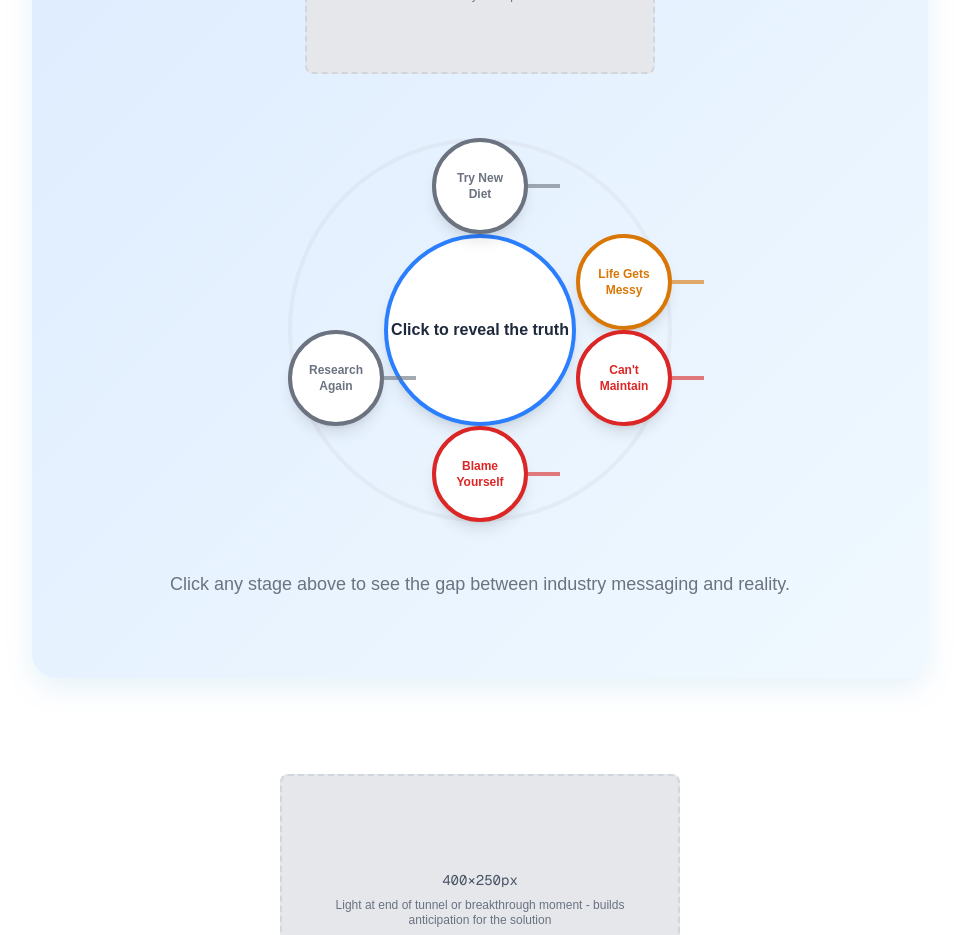
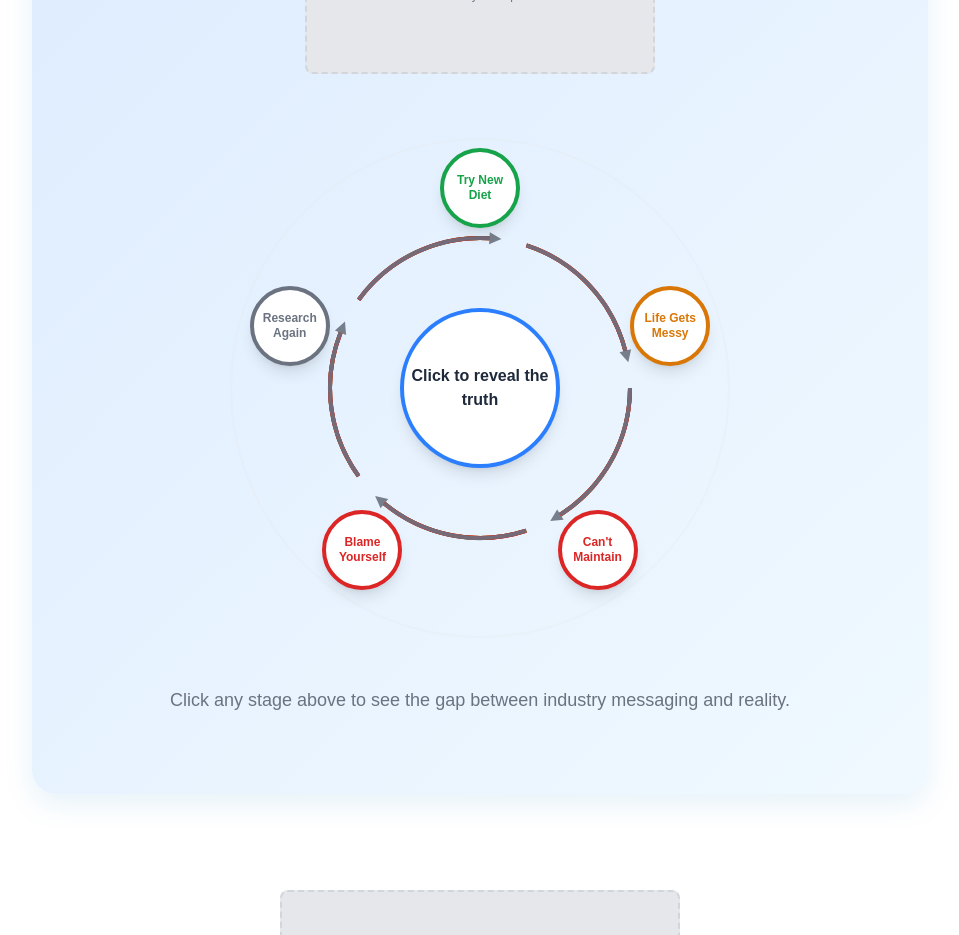
Before and after one commit to ljonespwc/pn-transform-landing, a Next.js app: page /chapter-2 in a window 1280 px wide. Shown: the part 7820-8755 px from the top of the page, without its empty margins (160-1119 px from the left). Built offline with nearby package versions, Linux system fonts and the light colour scheme.

Commit message:
refactor: improve blame cycle visualization with dynamic circle positioning and curved arrows

```diff
--- a/src/components/chapters/chapter2/BlameCycle.tsx
+++ b/src/components/chapters/chapter2/BlameCycle.tsx
@@ -20,15 +20,15 @@ export function BlameCycle() {
     {
       id: 'try-diet',
       title: 'Try New Diet',
-      position: { desktop: 'top-0 left-1/2 transform -translate-x-1/2', mobile: 1 },
+      position: { desktop: '', mobile: 1 }, // Will be calculated
       industryMessage: '"This revolutionary approach will finally work for you!"',
       reality: 'Every diet markets itself as different, but they all ignore life mechanics.',
-      color: '#6b7280'
+      color: '#16a34a'
     },
     {
       id: 'life-messy',
       title: 'Life Gets Messy',
-      position: { desktop: 'top-1/4 right-0', mobile: 2 },
+      position: { desktop: '', mobile: 2 }, // Will be calculated
       industryMessage: '"Just stick to the plan, you can do this!"',
       reality: 'Real life emerges: stress, travel, illness, family drama. The plan doesn\'t account for any of it.',
       color: '#d97706'
@@ -36,7 +36,7 @@ export function BlameCycle() {
     {
       id: 'cant-maintain',
       title: 'Can\'t Maintain',
-      position: { desktop: 'bottom-1/4 right-0', mobile: 3 },
+      position: { desktop: '', mobile: 3 }, // Will be calculated
       industryMessage: '"You just need more willpower and discipline."',
       reality: 'No amount of willpower can overcome a system designed for perfect conditions.',
       color: '#dc2626'
@@ -44,7 +44,7 @@ export function BlameCycle() {
     {
       id: 'blame-self',
       title: 'Blame Yourself',
-      position: { desktop: 'bottom-0 left-1/2 transform -translate-x-1/2', mobile: 4 },
+      position: { desktop: '', mobile: 4 }, // Will be calculated
       industryMessage: '"The program works, you must have done something wrong."',
       reality: 'The system failed you, but the industry frames it as your personal failure.',
       color: '#dc2626'
@@ -52,12 +52,20 @@ export function BlameCycle() {
     {
       id: 'research-again',
       title: 'Research Again',
-      position: { desktop: 'bottom-1/4 left-0', mobile: 5 },
+      position: { desktop: '', mobile: 5 }, // Will be calculated
       industryMessage: '"Try this new approach that\'s completely different!"',
       reality: 'Different marketing, same fundamental flaw: ignoring how behavior change actually works.',
       color: '#6b7280'
     }
   ]
+
+  // Calculate positions for equal distribution around circle
+  const getCirclePosition = (index: number, total: number, radius: number) => {
+    const angle = (index * 2 * Math.PI) / total - Math.PI / 2 // Start at top
+    const x = Math.cos(angle) * radius
+    const y = Math.sin(angle) * radius
+    return { x, y, angle }
+  }
 
   return (
     <div className="py-8">
@@ -81,13 +89,13 @@ export function BlameCycle() {
 
       {/* Desktop Circular Layout */}
       <div className="hidden md:block">
-        <div className="relative w-96 h-96 mx-auto mb-12">
-          {/* Circular background */}
-          <div className="absolute inset-0 border-4 border-gray-300 rounded-full opacity-30"></div>
+        <div className="relative w-[500px] h-[500px] mx-auto mb-12">
+          {/* Circular background guide */}
+          <div className="absolute inset-0 border-2 border-gray-200 rounded-full opacity-30"></div>
 
           {/* Center insight */}
           <div
-            className="absolute top-1/2 left-1/2 transform -translate-x-1/2 -translate-y-1/2 w-48 h-48 bg-white border-4 border-blue-500 rounded-full flex items-center justify-center cursor-pointer shadow-lg hover:shadow-xl transition-all duration-300"
+            className="absolute top-1/2 left-1/2 transform -translate-x-1/2 -translate-y-1/2 w-40 h-40 bg-white border-4 border-blue-500 rounded-full flex items-center justify-center cursor-pointer shadow-lg hover:shadow-xl transition-all duration-300 z-20"
             onClick={() => setShowCenter(!showCenter)}
           >
             {showCenter ? (
@@ -101,13 +109,24 @@ export function BlameCycle() {
             )}
           </div>
 
-          {/* Cycle stages */}
-          {stages.map((stage) => (
+          {/* Cycle stages and arrows */}
+          {stages.map((stage, index) => {
+            const radius = 200 // Distance from center - moved further out
+            const position = getCirclePosition(index, stages.length, radius)
+            const nextIndex = (index + 1) % stages.length
+            const nextPosition = getCirclePosition(nextIndex, stages.length, radius)
+
+            return (
+              <div key={stage.id}>
+                {/* Stage circle */}
                 <div
-              key={stage.id}
-              className={`absolute w-24 h-24 ${stage.position.desktop} cursor-pointer transition-all duration-300 ${
-                selectedStage === stage.id ? 'scale-110 z-10' : 'hover:scale-105'
+                  className={`absolute w-20 h-20 cursor-pointer transition-all duration-300 z-10 ${
+                    selectedStage === stage.id ? 'scale-110' : 'hover:scale-105'
                   }`}
+                  style={{
+                    left: `calc(50% + ${position.x}px - 40px)`,
+                    top: `calc(50% + ${position.y}px - 40px)`
+                  }}
                   onClick={() => setSelectedStage(selectedStage === stage.id ? null : stage.id)}
                 >
                   <div
@@ -118,23 +137,43 @@ export function BlameCycle() {
                       color: selectedStage === stage.id ? '#ffffff' : stage.color
                     }}
                   >
-                <span className="text-xs font-bold text-center px-2">
+                    <span className="text-xs font-bold text-center px-1 leading-tight">
                       {stage.title}
                     </span>
                   </div>
+                </div>
 
-              {/* Arrow to next stage */}
-              <div
-                className="absolute top-1/2 left-full w-8 h-1 transform -translate-y-1/2"
-                style={{ backgroundColor: stage.color, opacity: 0.6 }}
+                {/* Arrow segment on perfect circle */}
+                <svg
+                  className="absolute top-0 left-0 w-full h-full pointer-events-none z-5"
+                  style={{ overflow: 'visible' }}
                 >
-                <div
-                  className="absolute right-0 top-1/2 transform -translate-y-1/2 w-0 h-0 border-l-4 border-t-2 border-b-2 border-l-current border-t-transparent border-b-transparent"
-                  style={{ color: stage.color }}
-                ></div>
+                  <circle
+                    cx="250"
+                    cy="250"
+                    r="150"
+                    stroke={stage.color}
+                    strokeWidth="4"
+                    fill="none"
+                    opacity="0.9"
+                    strokeDasharray={`${(2 * Math.PI * 150) / stages.length * 0.8} ${(2 * Math.PI * 150) / stages.length * 0.2}`}
+                    strokeDashoffset={`${-index * (2 * Math.PI * 150) / stages.length}`}
+                    transform={`rotate(${(360 / stages.length * index)} 250 250)`}
+                  />
+
+                  {/* Arrowhead positioned at end of each segment */}
+                  <g transform={`rotate(${(360 / stages.length * (index + 0.8))} 250 250)`}>
+                    <polygon
+                      points="0,-6 12,0 0,6"
+                      fill="#6b7280"
+                      opacity="0.9"
+                      transform={`translate(${250 + 150}, 250) rotate(90)`}
+                    />
+                  </g>
+                </svg>
               </div>
-            </div>
-          ))}
+            )
+          })}
         </div>
       </div>
 
```
Lines whose indentation alone changed are shown as unchanged.
